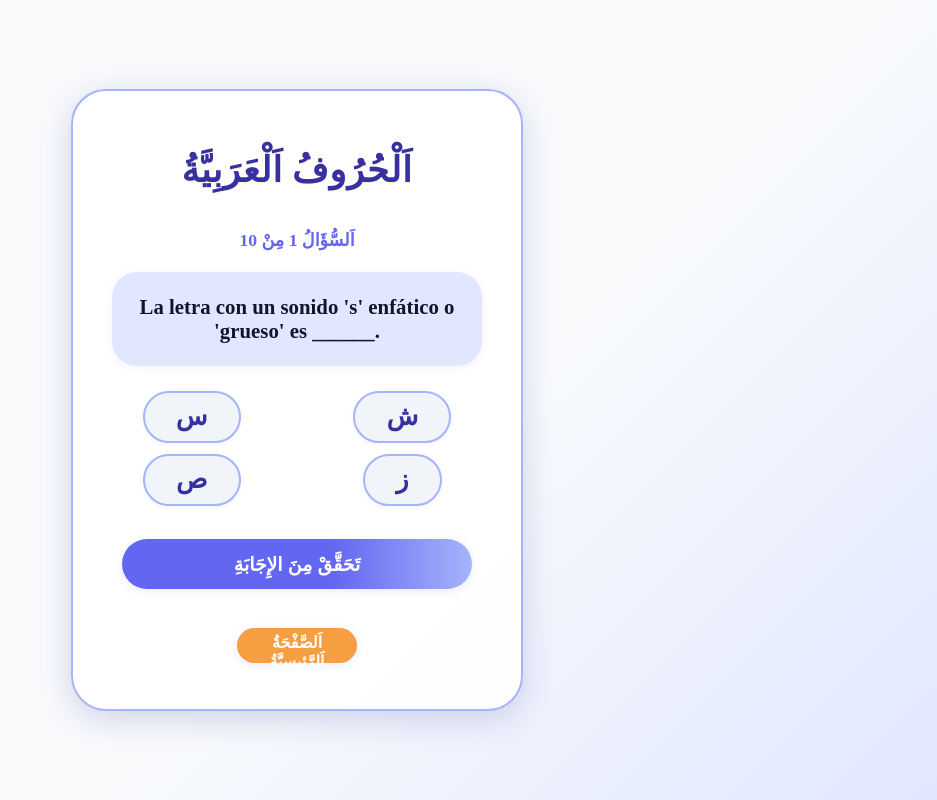
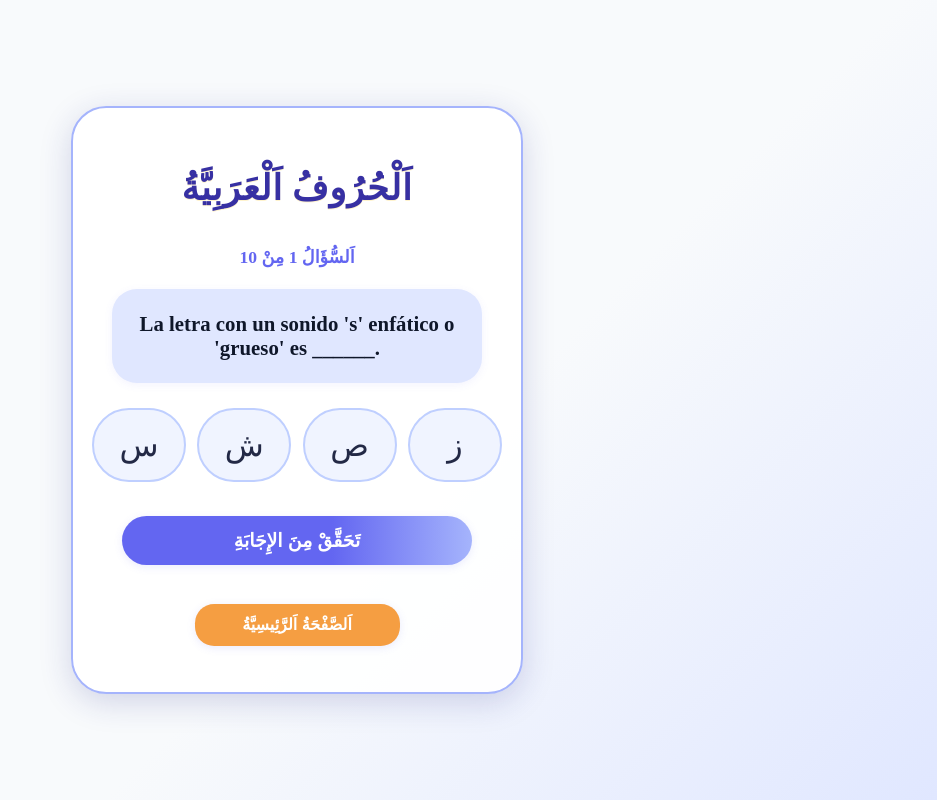
Before and after one commit to YousofFarrag/letrasarabe, a React (Vite) app: page / in a window 1280 px wide. Both pictures are taken after a click on the button "اِمْتِحَانٌ عَشْوَائِيٌّ (١٠ أَسْئِلَةٍ)". Shown: the whole page, without its empty margins (343-1280 px from the left). Built offline with nearby package versions, Linux system fonts and the light colour scheme.

Commit message:
Prepare for Vercel deployment

```diff
--- a/src/App.jsx
+++ b/src/App.jsx
@@ -109,19 +109,16 @@ function App() {
               <div className="q-text" dir="ltr" style={{marginBottom: '1.2em', marginTop: '0.5em'}}>
                 {questions[current].question}
               </div>
-              <div className="options-2x2" style={{marginBottom: '1.5em', marginTop: '0.5em'}}>
-                {questions[current].options.map((option, i) => {
-                  let btnClass = 'option-btn';
-                  if (selected === option) {
-                    if (checked) btnClass += option === questions[current].correctAnswer ? ' correct' : ' wrong';
-                    else btnClass += ' selected';
-                  } else if (checked && showCorrect && option === questions[current].correctAnswer) {
-                    btnClass += ' correct';
-                  }
-                  return (
-                    <button key={i} className={btnClass} onClick={() => handleSelect(option)} disabled={checked}>{option}</button>
-                  );
-                })}
+              <div className="options-row">
+                {questions[current].options.map((option, idx) => (
+                  <button
+                    key={idx}
+                    className={`option-btn${selected === option ? ' selected' : ''}`}
+                    onClick={() => handleSelect(option)}
+                  >
+                    {option}
+                  </button>
+                ))}
               </div>
               {checked && (
                 selected === questions[current].correctAnswer ? (
--- a/src/index.css
+++ b/src/index.css
@@ -101,13 +101,13 @@ body, #root, .main-bg {
   margin-top: 1.2em;
   font-size: 1rem;
   padding: 0.3em 1.2em;
-  min-width: 80px;
-  max-width: 120px;
-  height: 2.2em;
+  min-width: 50%;
+  max-width: 50%;
+  height: 2.6em;
   border-radius: 1.2em;
 }
 .main-btn:active {
-  transform: scale(0.97);
+  transform: scale(0.95);
 }
 .q-counter {
   color: #6366f1;
@@ -144,25 +144,29 @@ body, #root, .main-bg {
   margin-top: 0.5em;
   justify-items: center;
 }
+.options-row {
+  display: flex;
+  justify-content: space-between;
+  gap: 0.7em;
+  margin: 1em 0 1.5em 0;
+  width: 100%;
+}
 .option-btn {
-  background: #f1f5f9;
-  color: #3730a3;
-  border: 2px solid #a5b4fc;
-  border-radius: 1.5em;
-  font-size: 26px;
-  font-weight: 800;
-  padding: 0.3em 1.2em;
-  transition: background 0.2s, border 0.2s, color 0.2s, box-shadow 0.2s;
-  box-shadow: 0 1px 4px 0 rgba(99, 102, 241, 0.07);
-  min-width: 2.5em;
-  min-height: 2em;
+  flex: 1 1 0;
+  background: #f0f4ff;
+  border: 2px solid #bfcfff;
+  border-radius: 2em;
+  font-size: 2em;
+  color: #232946;
+  padding: 0.5em 0;
+  margin: 0;
+  cursor: pointer;
+  transition: background 0.2s, border 0.2s, color 0.2s;
   text-align: center;
-  white-space: nowrap;
-  margin: 0 auto;
-  display: flex;
-  align-items: center;
-  justify-content: center;
-  cursor: pointer;
+  outline: none;
+  min-width: 0;
+  min-height: 2.2em;
+  user-select: none;
 }
 .option-btn.selected {
   background: #c7d2fe;
```
